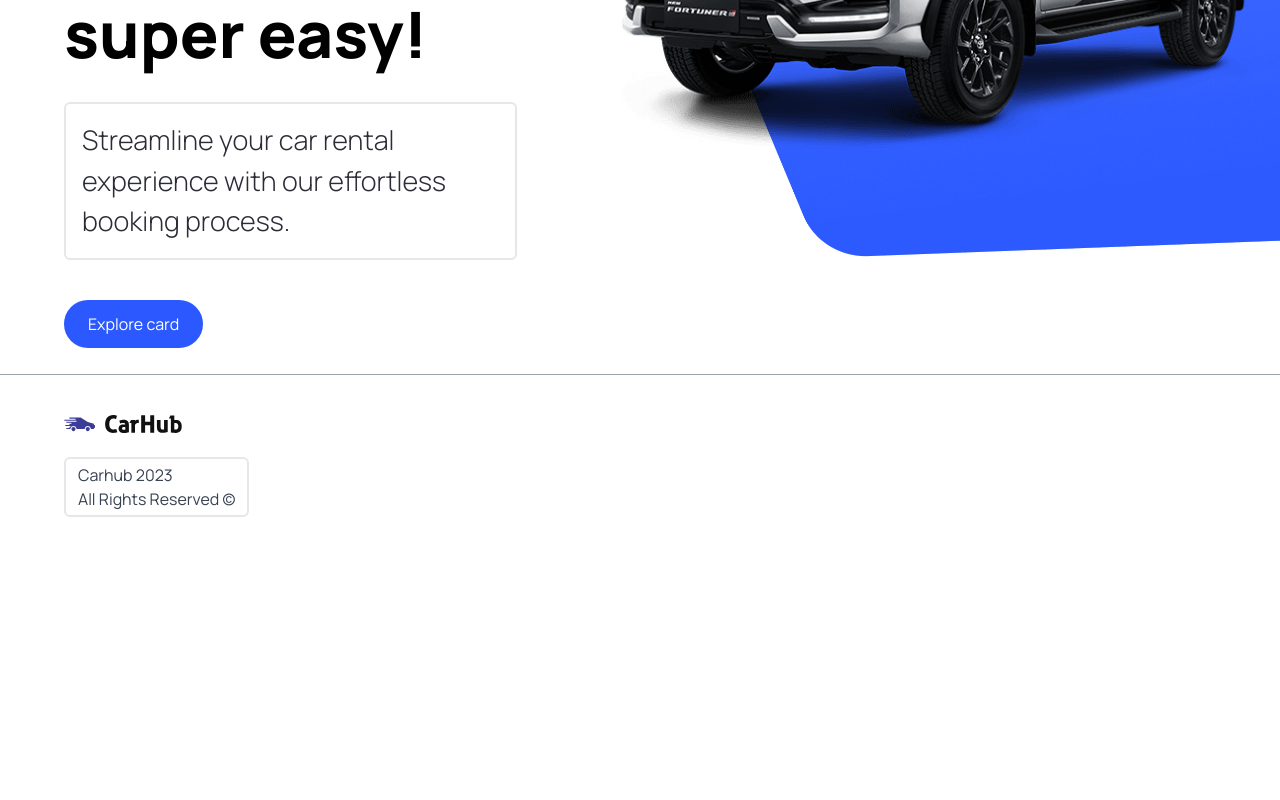
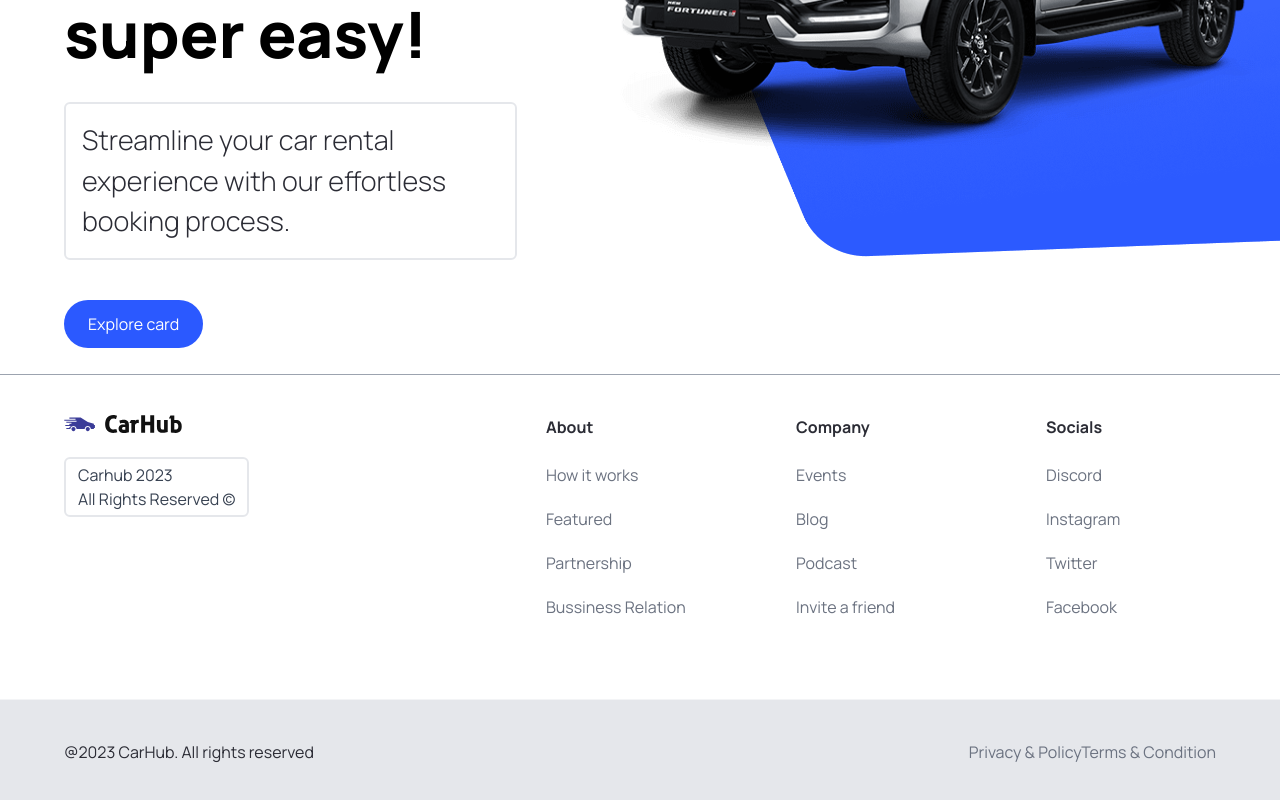
Before and after one commit to DevAnonitos/ShowRoomCar, a Next.js app: page / in a window 1280 px wide. Shown: the part 446-1246 px from the top of the page. Before the commit the page ends 1003 px from the top, so only its background shows below. Built offline with nearby package versions, Linux system fonts and the light colour scheme.

Commit message:
update-Add-ItemsFooter

```diff
--- a/components/Footer.tsx
+++ b/components/Footer.tsx
@@ -1,6 +1,7 @@
 import React from 'react';
 import Image from 'next/image';
 import Link from 'next/link';
+import { footerLinks } from '@/constants';
 
 const Footer = () => {
     return (
@@ -34,7 +35,47 @@
                     </div>
 
                     <div className='footer__links'>
+                        {footerLinks.map((item) => (
+                            <div
+                                key={item.title}
+                                className='footer__link'
+                            >
+                                <h3
+                                    className='font-bold hover:underline
+                                    cursor-pointer'
+                                >
+                                    {item.title}
+                                </h3>
+                                <div className='flex flex-col gap-5'>
+                                    {item.links.map((link) => (
+                                        <Link
+                                            key={link.title}
+                                            href={link.url}
+                                            className='text-gray-500'
+                                        >
+                                            {link.title}
+                                        </Link>
+                                    ))}
+                                </div>
+                            </div>
+                        ))}
+                    </div>
+                </div>
 
+                <div
+                    className='flex justify-between items-center
+                    flex-wrap mt-10 border-t border-gray-100
+                    sm:px-16 px-6 py-10 bg-gray-200'
+                >
+                    <p>@2023 CarHub. All rights reserved</p>
+
+                    <div className='footer_copyrights-link'>
+                        <Link href="/" className="text-gray-500">
+                            Privacy & Policy
+                        </Link>
+                        <Link href="/" className="text-gray-500">
+                            Terms & Condition
+                        </Link>
                     </div>
                 </div>
             </footer>
```
